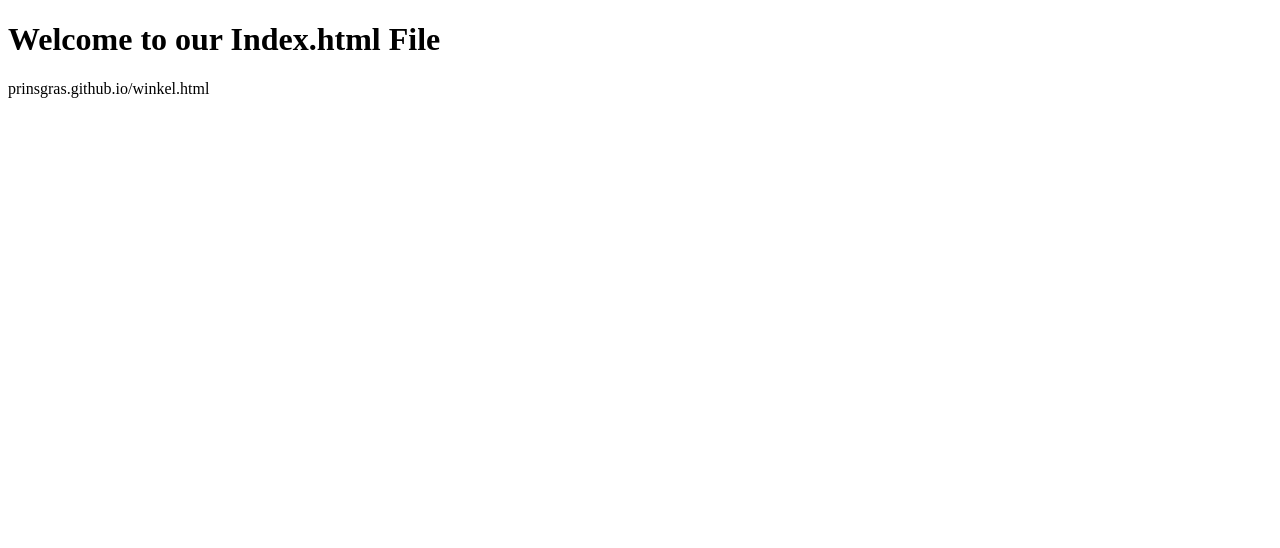
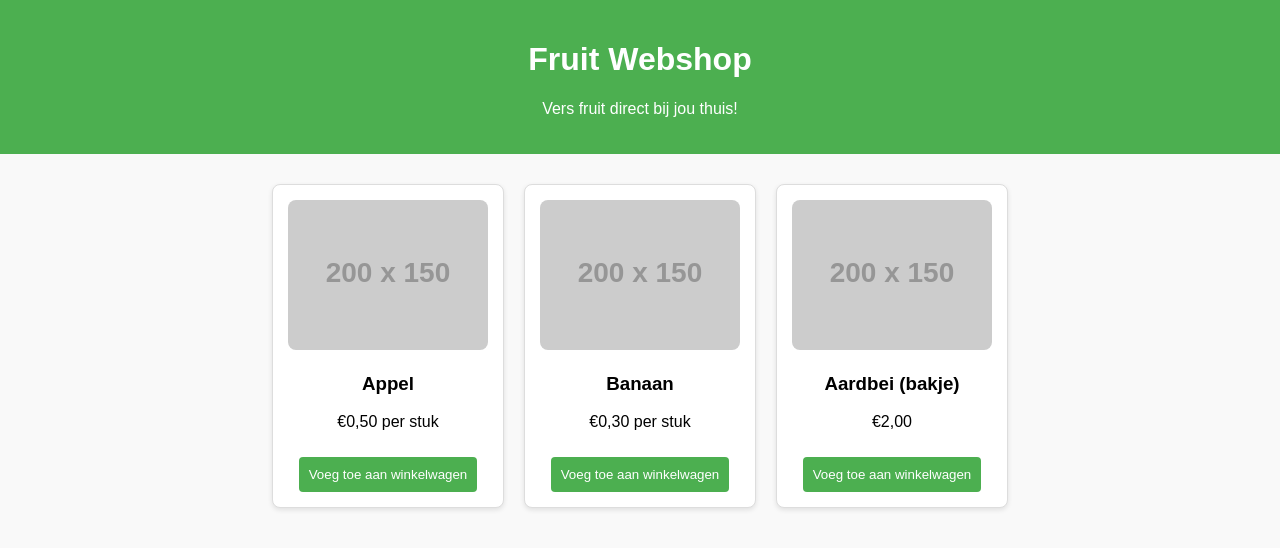
Before and after one commit to prinsgras/beginning, a plain HTML site: page index.html in a window 1280 px wide. Drawn offline with Linux system fonts and the light colour scheme; placeholder pictures from the web are drawn by us.

Commit message:
Update index.html

```diff
--- a/index.html
+++ b/index.html
@@ -1,12 +1,91 @@
 <!DOCTYPE html>
-<html lang="en">
+<html lang="nl">
 <head>
-	<meta charset="utf-8">
-	<title>Blank Index.html File</title>
-	<meta name="description" content="Ths is an Index.html file">
+  <meta charset="UTF-8">
+  <meta name="viewport" content="width=device-width, initial-scale=1">
+  <title>FRUITWEBSHOP</title>
+  <style>
+    body {
+      font-family: Arial, sans-serif;
+      margin: 0;
+      padding: 0;
+      background: #f9f9f9;
+    }
+
+    header {
+      background: #4caf50;
+      color: white;
+      padding: 20px;
+      text-align: center;
+    }
+
+    .container {
+      display: flex;
+      flex-wrap: wrap;
+      justify-content: center;
+      margin: 20px;
+    }
+
+    .product {
+      background: white;
+      border: 1px solid #ddd;
+      border-radius: 8px;
+      padding: 15px;
+      margin: 10px;
+      width: 200px;
+      text-align: center;
+      box-shadow: 0 2px 5px rgba(0,0,0,0.1);
+    }
+
+    .product img {
+      width: 100%;
+      border-radius: 8px;
+    }
+
+    .product button {
+      margin-top: 10px;
+      background: #4caf50;
+      color: white;
+      border: none;
+      padding: 10px;
+      border-radius: 4px;
+      cursor: pointer;
+    }
+
+    .product button:hover {
+      background: #45a049;
+    }
+  </style>
 </head>
 <body>
-	<h1>Welcome to our Index.html File</h1>
-	<p>prinsgras.github.io/winkel.html</p>
+
+<header>
+  <h1>Fruit Webshop</h1>
+  <p>Vers fruit direct bij jou thuis!</p>
+</header>
+
+<div class="container">
+  <div class="product">
+    <img src="https://via.placeholder.com/200x150?text=Appel" alt="Appel">
+    <h3>Appel</h3>
+    <p>€0,50 per stuk</p>
+    <button>Voeg toe aan winkelwagen</button>
+  </div>
+
+  <div class="product">
+    <img src="https://via.placeholder.com/200x150?text=Banaan" alt="Banaan">
+    <h3>Banaan</h3>
+    <p>€0,30 per stuk</p>
+    <button>Voeg toe aan winkelwagen</button>
+  </div>
+
+  <div class="product">
+    <img src="https://via.placeholder.com/200x150?text=Aardbei" alt="Aardbei">
+    <h3>Aardbei (bakje)</h3>
+    <p>€2,00</p>
+    <button>Voeg toe aan winkelwagen</button>
+  </div>
+</div>
+
 </body>
 </html>
```
